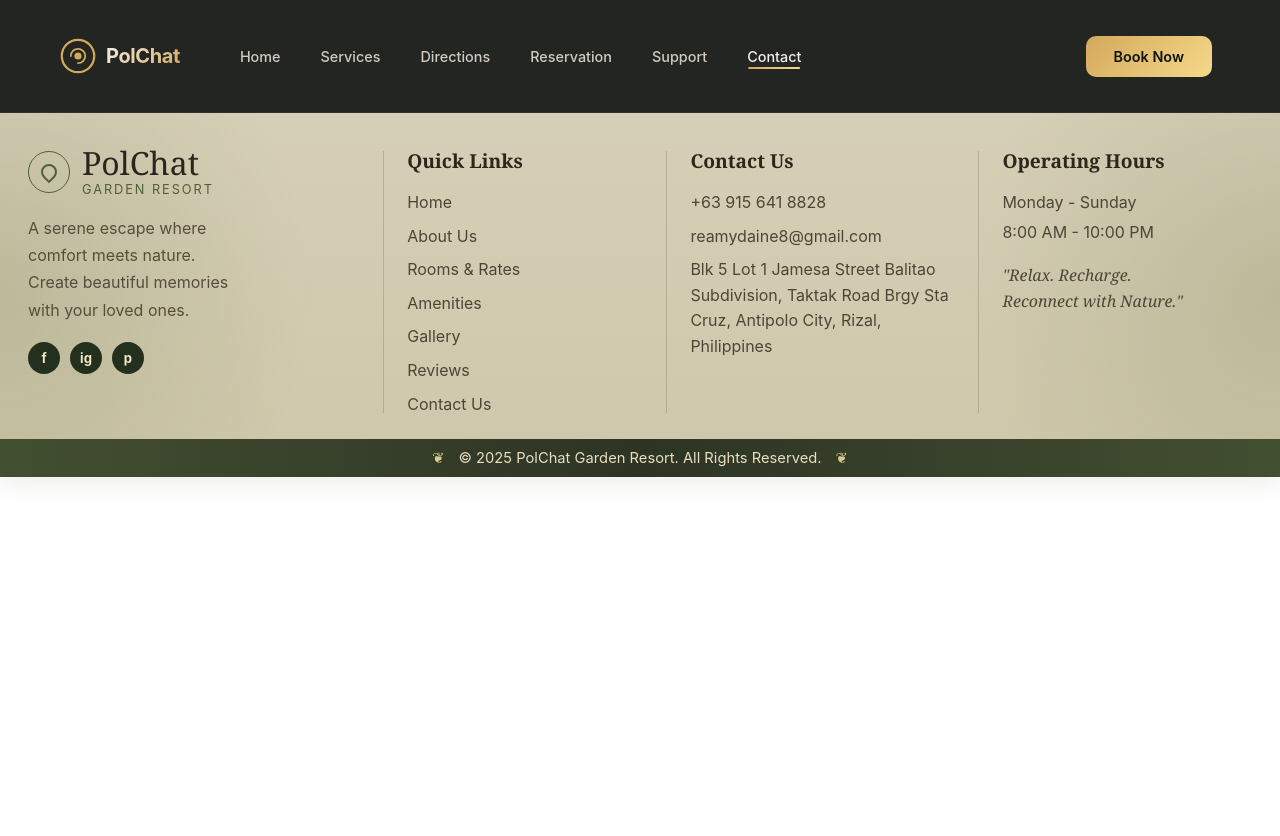
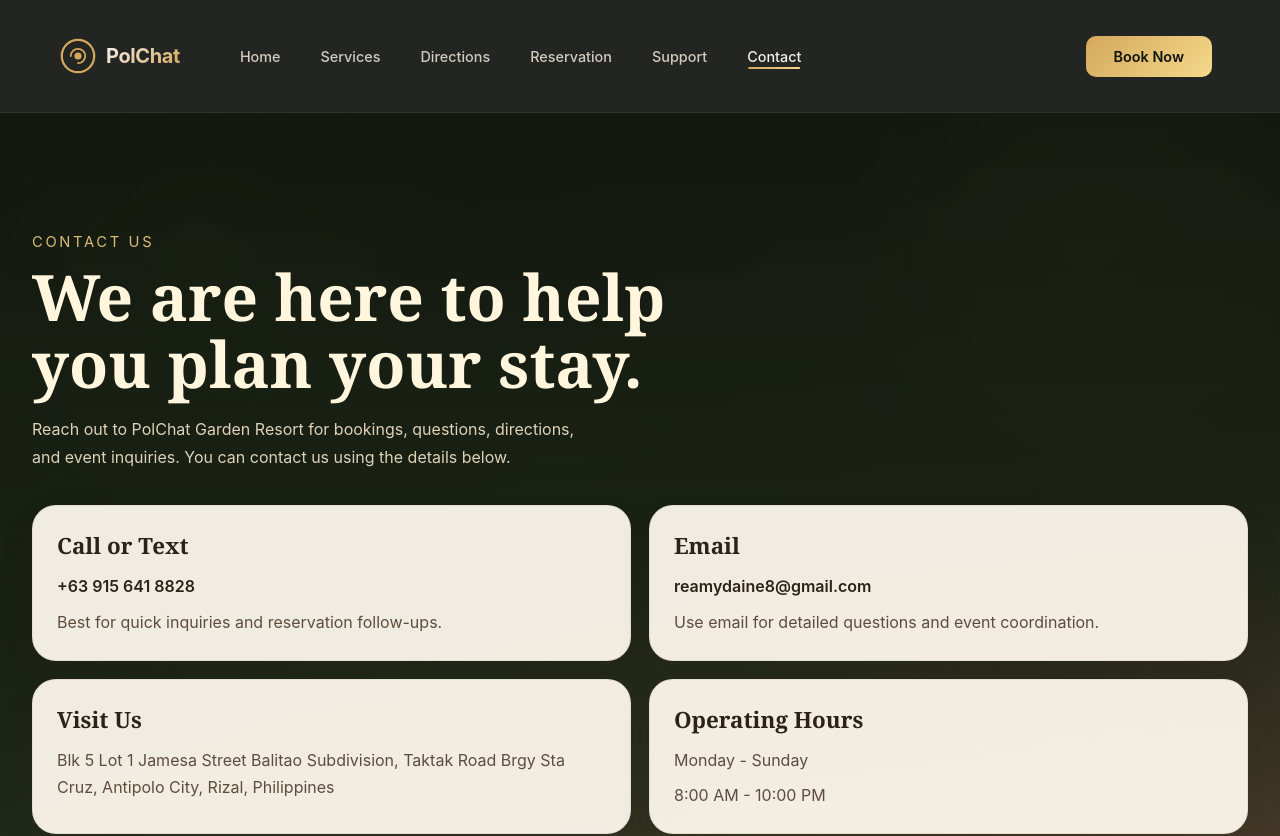
Before and after one commit to Reiiii24/POLCHAT-Reservation-Website, a React (Create React App) app: page /contact in a window 1280 px wide. Shown: the top 836 px of the page. Before the commit the page ends 800 px from the top, so only its background shows below. Built offline with nearby package versions, Linux system fonts and the light colour scheme.

Commit message:
Keisha: I edited some homepage, servicepage, directionpage, and contact page

```diff
--- a/src/App.js
+++ b/src/App.js
@@ -5,6 +5,7 @@ import ResortIntro from './components/ResortIntro';
 import ServiceList from './components/ServiceList';
 import ReservationPage from './Pages/Reservation/ReservationPage';
 import ContactInfo from './components/ContactInfo';
+import ContactPage from './Pages/Contact/ContactPage';
 import SupportPage from "./Pages/Support/SupportPage";
 import Direction from "./Pages/Direction/Direction";
 import './App.css';
@@ -26,7 +27,7 @@ function App() {
             } />
             <Route path="/reservation" element={<ReservationPage />} />
             <Route path="/direction" element={<Direction />} />
-            <Route path="/contact" element={<ContactInfo />} />
+            <Route path="/contact" element={<ContactPage />} />
             <Route path="/support" element={<SupportPage />} />
           </Routes>
         </main>
--- /dev/null
+++ b/src/Pages/Contact/ContactPage.css
@@ -0,0 +1,101 @@
+.contact-page {
+  background: #efe6d7;
+  color: #2c2217;
+  font-family: 'Inter', -apple-system, BlinkMacSystemFont, 'Segoe UI', sans-serif;
+}
+
+.contact-page-hero {
+  padding: 120px 32px 44px;
+  background:
+    linear-gradient(180deg, rgba(18, 22, 14, 0.92) 0%, rgba(24, 32, 19, 0.88) 52%, rgba(239, 230, 215, 0) 100%),
+    radial-gradient(circle at 15% 18%, rgba(98, 128, 51, 0.34), transparent 22%),
+    radial-gradient(circle at 85% 16%, rgba(210, 168, 92, 0.28), transparent 20%),
+    linear-gradient(135deg, #11160f 0%, #25301d 45%, #4a3b2a 100%);
+}
+
+.contact-page-shell {
+  max-width: 1280px;
+  margin: 0 auto;
+}
+
+.contact-page-copy {
+  max-width: 720px;
+}
+
+.contact-page-kicker {
+  margin: 0 0 12px;
+  color: #d9bc7b;
+  letter-spacing: 0.18em;
+  text-transform: uppercase;
+  font-size: 0.92rem;
+}
+
+.contact-page-copy h1 {
+  margin: 0;
+  color: #fff6dd;
+  font-family: Georgia, serif;
+  font-size: clamp(2.5rem, 5vw, 4.2rem);
+  line-height: 1.05;
+}
+
+.contact-page-lead {
+  max-width: 560px;
+  margin: 18px 0 0;
+  color: #dfd2b7;
+  line-height: 1.75;
+  font-size: 1rem;
+}
+
+.contact-page-grid {
+  margin-top: 34px;
+  display: grid;
+  grid-template-columns: repeat(2, minmax(0, 1fr));
+  gap: 18px;
+}
+
+.contact-page-card {
+  padding: 24px;
+  border-radius: 24px;
+  background: rgba(255, 249, 239, 0.94);
+  box-shadow: 0 16px 34px rgba(45, 34, 23, 0.1);
+  border: 1px solid rgba(138, 115, 83, 0.12);
+}
+
+.contact-page-card h2 {
+  margin: 0 0 12px;
+  color: #2c2217;
+  font-family: Georgia, serif;
+  font-size: 1.4rem;
+}
+
+.contact-page-card a,
+.contact-page-card p {
+  margin: 0;
+  color: #5d4d3d;
+  line-height: 1.7;
+  text-decoration: none;
+}
+
+.contact-page-card a {
+  color: #2c2217;
+  font-weight: 600;
+}
+
+.contact-page-card a:hover {
+  text-decoration: underline;
+}
+
+.contact-page-card p + p,
+.contact-page-card a + p {
+  margin-top: 8px;
+}
+
+@media (max-width: 768px) {
+  .contact-page-hero {
+    padding: 96px 20px 32px;
+  }
+
+  .contact-page-grid {
+    grid-template-columns: 1fr;
+  }
+}
--- /dev/null
+++ b/src/Pages/Contact/ContactPage.js
@@ -0,0 +1,54 @@
+import ContactInfo from '../../components/ContactInfo';
+import './ContactPage.css';
+
+function ContactPage() {
+  return (
+    <div className="contact-page">
+      <section className="contact-page-hero">
+        <div className="contact-page-shell">
+          <div className="contact-page-copy">
+            <p className="contact-page-kicker">Contact Us</p>
+            <h1>We are here to help you plan your stay.</h1>
+            <p className="contact-page-lead">
+              Reach out to PolChat Garden Resort for bookings, questions,
+              directions, and event inquiries. You can contact us using the
+              details below.
+            </p>
+          </div>
+
+          <div className="contact-page-grid">
+            <article className="contact-page-card">
+              <h2>Call or Text</h2>
+              <a href="tel:+639156418828">+63 915 641 8828</a>
+              <p>Best for quick inquiries and reservation follow-ups.</p>
+            </article>
+
+            <article className="contact-page-card">
+              <h2>Email</h2>
+              <a href="mailto:reamydaine8@gmail.com">reamydaine8@gmail.com</a>
+              <p>Use email for detailed questions and event coordination.</p>
+            </article>
+
+            <article className="contact-page-card">
+              <h2>Visit Us</h2>
+              <p>
+                Blk 5 Lot 1 Jamesa Street Balitao Subdivision, Taktak Road
+                Brgy Sta Cruz, Antipolo City, Rizal, Philippines
+              </p>
+            </article>
+
+            <article className="contact-page-card">
+              <h2>Operating Hours</h2>
+              <p>Monday - Sunday</p>
+              <p>8:00 AM - 10:00 PM</p>
+            </article>
+          </div>
+        </div>
+      </section>
+
+      <ContactInfo />
+    </div>
+  );
+}
+
+export default ContactPage;
--- a/src/Pages/Direction/Direction.css
+++ b/src/Pages/Direction/Direction.css
@@ -83,45 +83,47 @@
 
 .travel-card {
   position: absolute;
-  top: 35px;
-  left: 35px;
-  width: 270px;
+  top: 125px;
+  left: 10px;
+  width: 340px;
   background: rgba(255,255,255,.95);
   color: #17351d;
-  border-radius: 22px;
-  padding: 25px;
-  box-shadow: 0 15px 35px rgba(0,0,0,.25);
+  border-radius: 8px;
+  padding: 16px 20px;
+  box-shadow: 0 4px 15px rgba(0,0,0,.2);
   z-index: 20;
 }
 
 .travel-icon {
-  width: 60px;
-  height: 60px;
+  width: 44px;
+  height: 44px;
   border-radius: 50%;
   background: #4e6933;
   display: flex;
   align-items: center;
   justify-content: center;
-  font-size: 28px;
+  font-size: 22px;
   color: white;
-  margin-bottom: 20px;
+  margin-bottom: 10px;
 }
 
 .travel-card h3 {
   margin: 0;
-  font-size: 1.3rem;
+  font-size: 1.05rem;
   font-weight: 600;
 }
 
 .travel-card h1 {
-  margin: 15px 0;
-  font-size: 3rem;
+  margin: 6px 0;
+  font-size: 2.2rem;
   color: #284b2d;
 }
 
 .travel-card p {
   margin: 0;
   color: #666;
+  font-size: 0.88rem;
+  line-height: 1.3;
 }
 
 /* ================= CONTACT ================= */
--- a/src/Pages/Direction/Direction.js
+++ b/src/Pages/Direction/Direction.js
@@ -28,19 +28,7 @@ export default function Direction() {
         {/* Google Map */}
         <div className="map-card">
 
-          <div className="travel-card">
 
-            <div className="travel-icon">
-              🚗
-            </div>
-
-            <h3>From Antipolo City</h3>
-
-            <h1>24 min</h1>
-
-            <p>12.6 km via Marikina–Infanta Highway</p>
-
-          </div>
 
           <iframe
             title="PolChat Garden Resort"
--- a/src/components/Home.css
+++ b/src/components/Home.css
@@ -25,28 +25,12 @@
     linear-gradient(180deg, rgba(0, 0, 0, 0) 64%, rgba(0, 0, 0, 0.28) 100%);
 }
 
-.home-hero-image-note {
-  position: absolute;
-  top: 110px;
-  right: 32px;
-  width: 240px;
-  padding: 14px 16px;
-  border: 1px dashed rgba(247, 224, 158, 0.75);
-  border-radius: 16px;
-  background: rgba(31, 36, 22, 0.68);
-  box-shadow: 0 16px 32px rgba(0, 0, 0, 0.22);
-  color: #fff6dd;
-  z-index: 2;
-}
-
-.home-hero-image-note span,
 .image-slot span {
   display: block;
   font-size: 0.95rem;
   font-weight: 700;
 }
 
-.home-hero-image-note small,
 .image-slot small {
   display: block;
   margin-top: 6px;
@@ -795,12 +779,6 @@
     padding-top: 40px;
   }
 
-  .home-hero-image-note {
-    position: static;
-    width: auto;
-    margin: 0 20px 14px;
-  }
-
   .booking-strip-wrap {
     padding: 0 20px;
   }
--- a/src/components/Home.jsx
+++ b/src/components/Home.jsx
@@ -5,10 +5,6 @@ export default function Home() {
     <div className="home">
       <section className="home-hero">
         <div className="home-hero-overlay" />
-        <div className="home-hero-image-note">
-          <span>Insert hero background image here</span>
-          <small>Best fit: sunset resort, pool, garden lights</small>
-        </div>
 
         <div className="home-shell">
           <div className="home-hero-copy">
@@ -16,7 +12,7 @@ export default function Home() {
             <h1>
               Welcome to
               <br />
-              PolChat Garden Resort
+              PolChat Garden Resort!
             </h1>
             <div className="home-divider" aria-hidden="true">
               <span />
@@ -39,46 +35,6 @@ export default function Home() {
             </div>
           </div>
 
-          <aside className="assistant-card" aria-label="Quick information">
-            <div className="assistant-head">
-              <div>
-                <h2>Hi there!</h2>
-                <p>
-                  I&apos;m PolChat, your friendly assistant. Here are a few
-                  things guests usually look for first.
-                </p>
-              </div>
-              <button type="button" className="assistant-dots">
-                ...
-              </button>
-            </div>
-
-            <div className="assistant-links">
-              <button type="button" className="assistant-link">
-                <span>Check room availability</span>
-                <strong>&rsaquo;</strong>
-              </button>
-              <button type="button" className="assistant-link">
-                <span>Rates &amp; Packages</span>
-                <strong>&rsaquo;</strong>
-              </button>
-              <button type="button" className="assistant-link">
-                <span>Amenities</span>
-                <strong>&rsaquo;</strong>
-              </button>
-              <button type="button" className="assistant-link">
-                <span>How to get here</span>
-                <strong>&rsaquo;</strong>
-              </button>
-            </div>
-
-            <div className="assistant-input">
-              <span>Type your message...</span>
-              <button type="button" className="assistant-send">
-                &uarr;
-              </button>
-            </div>
-          </aside>
         </div>
 
         <div className="booking-strip-wrap">
```
Also changed, not shown: src/components/ServiceList.css (+64 -98 lines).
